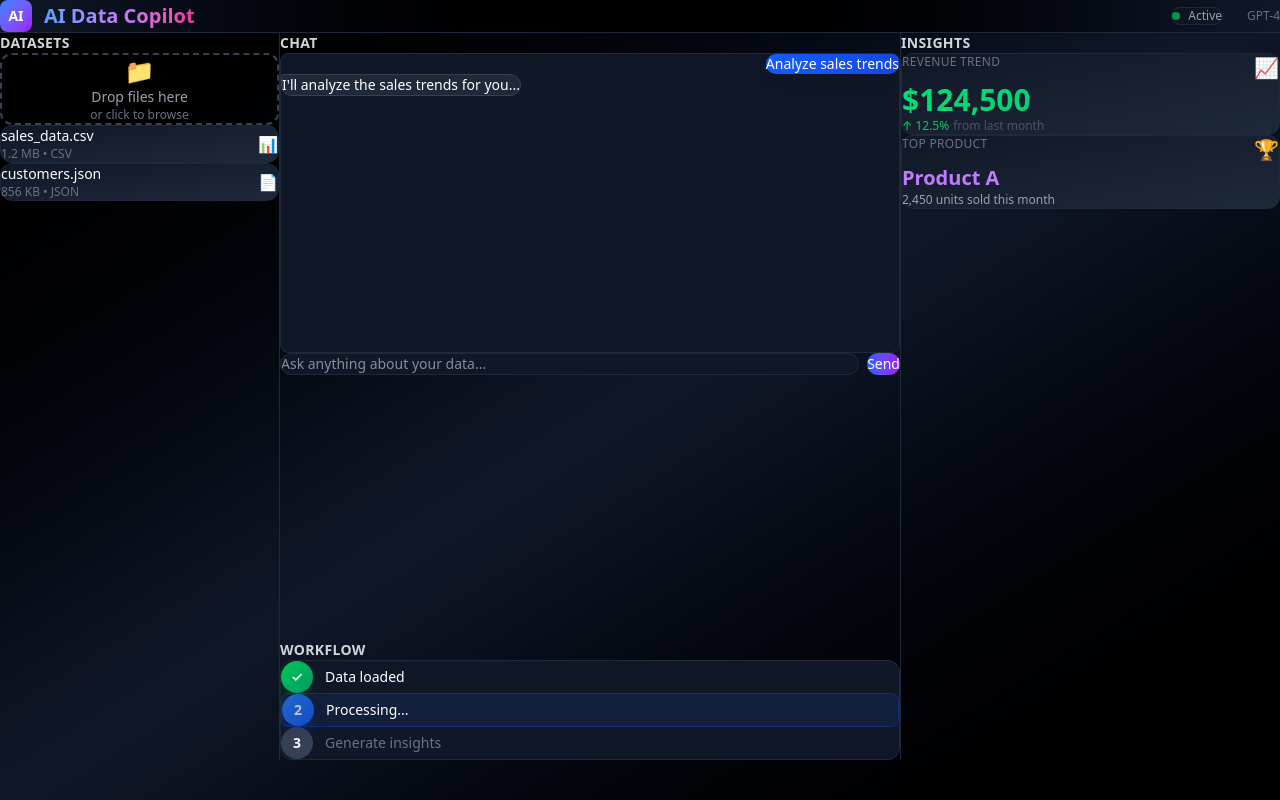
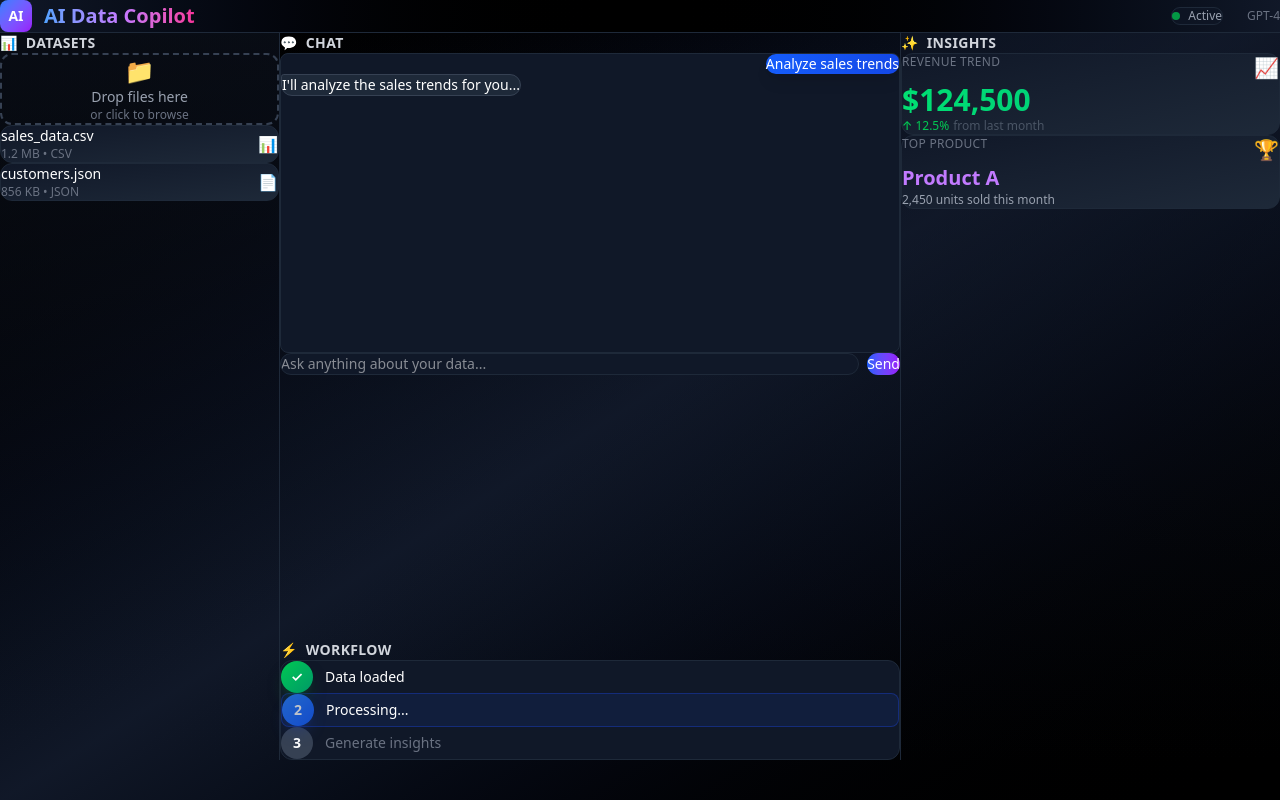
Before and after one commit to Prajwal0422/AI-Copilot-for-Data-Analysis, a Next.js app in the folder frontend/: page / in a window 1280 px wide. Built offline with nearby package versions, Linux system fonts and the light colour scheme.

Commit message:
style: add section icons and gradient backgrounds to panels

```diff
--- a/frontend/app/page.tsx
+++ b/frontend/app/page.tsx
@@ -25,8 +25,11 @@ export default function Home() {
       {/* Main Grid Layout */}
       <div className="grid grid-cols-[280px_1fr_380px] h-[calc(100vh-73px)] gap-0">
         {/* Left Panel */}
-        <div className="border-r border-gray-800 p-6 overflow-y-auto">
-          <h2 className="text-sm font-semibold mb-6 text-gray-300 uppercase tracking-wide">Datasets</h2>
+        <div className="border-r border-gray-800 p-6 overflow-y-auto bg-gradient-to-b from-gray-900/50 to-transparent">
+          <h2 className="text-sm font-semibold mb-6 text-gray-300 uppercase tracking-wide flex items-center gap-2">
+            <span className="text-blue-500">📊</span>
+            Datasets
+          </h2>
 
           {/* Upload Section */}
           <div className="border-2 border-dashed border-gray-700 rounded-xl p-4 mb-4 text-center hover:border-blue-600 hover:bg-gray-900/50 transition-all cursor-pointer">
@@ -59,10 +62,13 @@ export default function Home() {
             </div>
           </div>
         </div>
-        <div className="p-6 flex flex-col">
+        <div className="p-6 flex flex-col bg-gradient-to-b from-transparent via-gray-900/30 to-transparent">
           {/* Chat Section */}
           <div className="flex-1 mb-6">
-            <h2 className="text-sm font-semibold mb-6 text-gray-300 uppercase tracking-wide">Chat</h2>
+            <h2 className="text-sm font-semibold mb-6 text-gray-300 uppercase tracking-wide flex items-center gap-2">
+              <span className="text-purple-500">💬</span>
+              Chat
+            </h2>
             <div className="bg-gray-900 rounded-lg border border-gray-800 h-[300px] p-4 overflow-y-auto mb-1">
               <div className="space-y-4">
                 {/* User Message */}
@@ -96,7 +102,10 @@ export default function Home() {
 
           {/* Workflow Section */}
           <div>
-            <h2 className="text-sm font-semibold mb-6 text-gray-300 uppercase tracking-wide">Workflow</h2>
+            <h2 className="text-sm font-semibold mb-6 text-gray-300 uppercase tracking-wide flex items-center gap-2">
+              <span className="text-green-500">⚡</span>
+              Workflow
+            </h2>
             <div className="bg-gray-900 rounded-xl border border-gray-800 p-4">
               <div className="space-y-3">
                 <div className="flex items-center gap-3 p-2 rounded-lg hover:bg-gray-800 transition-colors">
@@ -116,8 +125,11 @@ export default function Home() {
           </div>
         </div>
         {/* Right Panel */}
-        <div className="border-l border-gray-800 p-6 overflow-y-auto">
-          <h2 className="text-sm font-semibold mb-6 text-gray-300 uppercase tracking-wide">Insights</h2>
+        <div className="border-l border-gray-800 p-6 overflow-y-auto bg-gradient-to-b from-gray-900/50 to-transparent">
+          <h2 className="text-sm font-semibold mb-6 text-gray-300 uppercase tracking-wide flex items-center gap-2">
+            <span className="text-yellow-500">✨</span>
+            Insights
+          </h2>
 
           {/* Output Card */}
           <div className="bg-gradient-to-br from-gray-900 to-gray-800 rounded-xl border border-gray-800 p-5 mb-4 hover:shadow-xl hover:shadow-green-900/30 hover:border-green-800/50 transition-all group">
```
